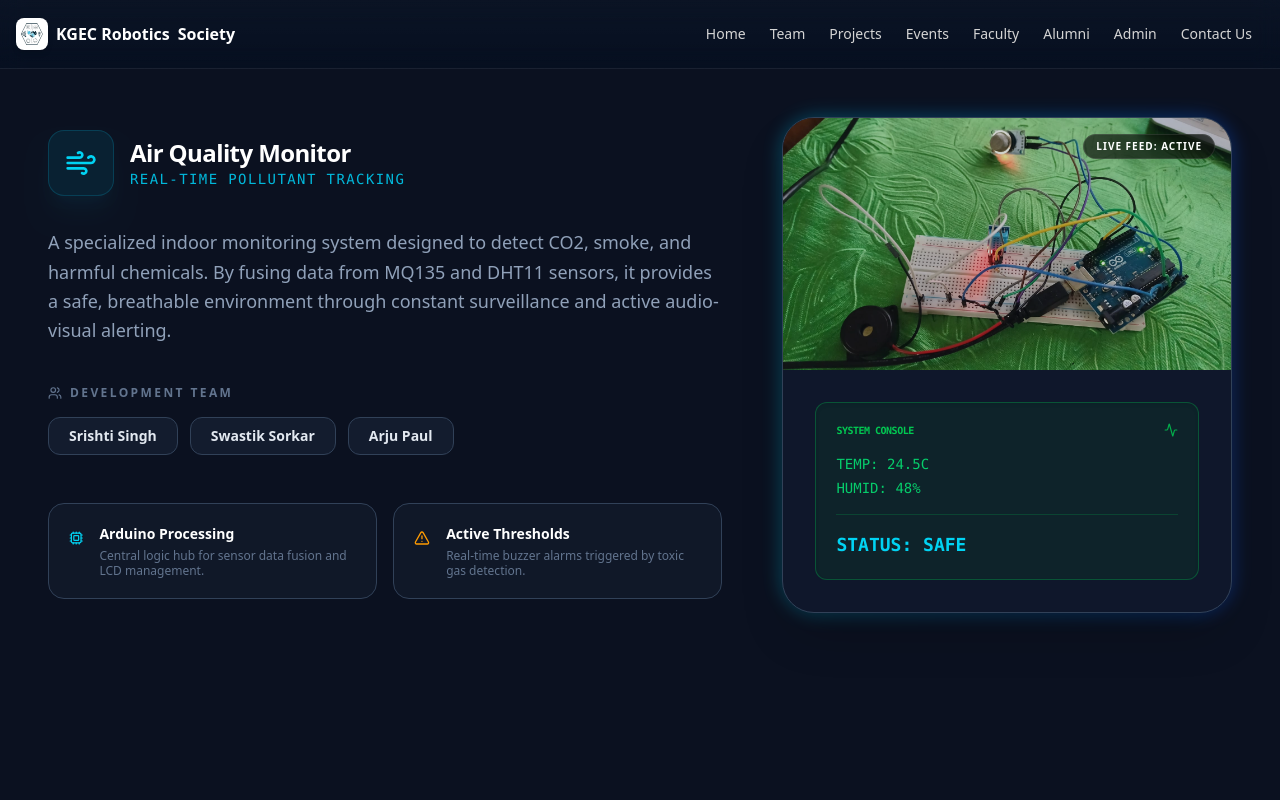
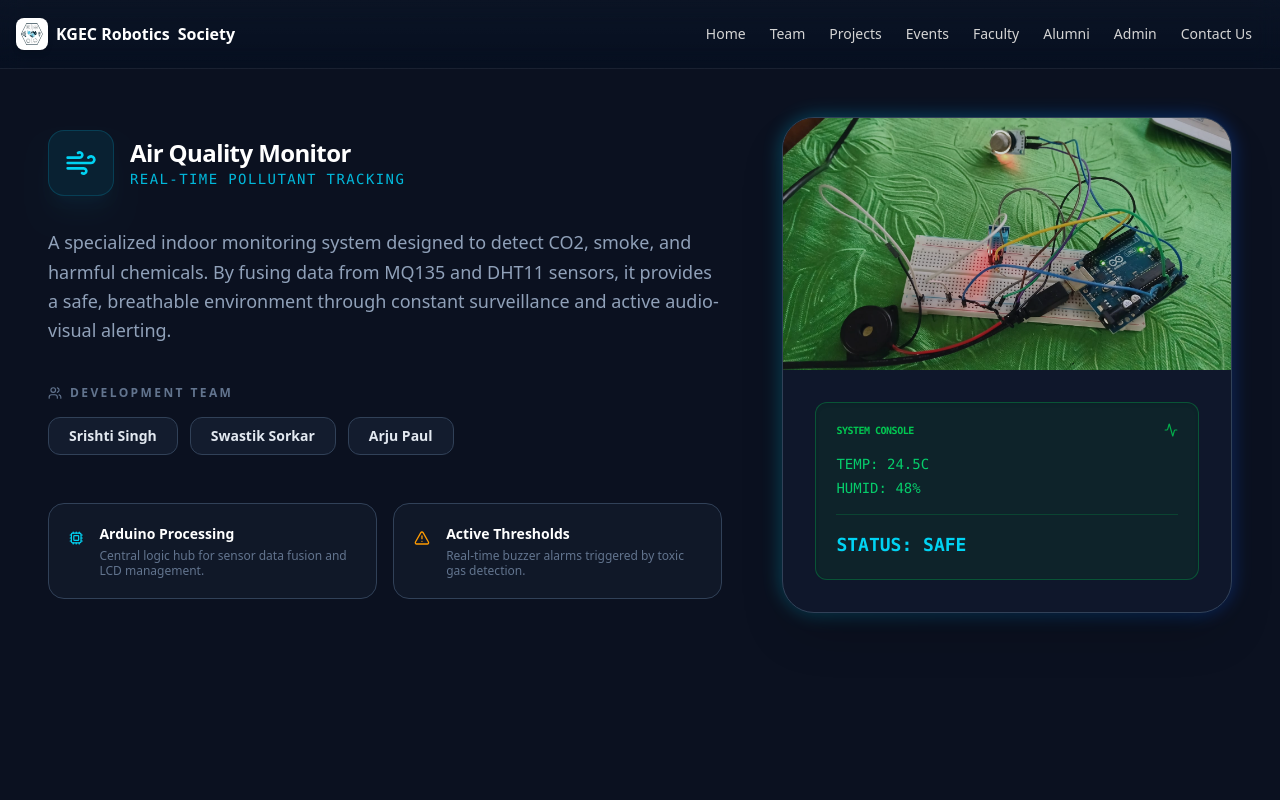
Before and after one commit to arjupaul2006/KGEC-RS-Website_2026, a Next.js app: page /projects/air-quality-monitor in a window 1280 px wide. Shown: the top 800 px of the page. Built offline with nearby package versions, Linux system fonts and the light colour scheme.

Commit message:
Project small changes

```diff
--- a/app/projects/air-quality-monitor/page.tsx
+++ b/app/projects/air-quality-monitor/page.tsx
@@ -77,9 +77,7 @@ const AirQualityUI = () => {
                  alt="Sensors and Hardware"
                  className="w-full h-full object-cover opacity-80 group-hover:scale-105 transition-transform duration-700"
                />
-               <div className="absolute top-4 right-4 bg-black/60 backdrop-blur-md px-3 py-1 rounded-full border border-white/10 text-[10px] font-bold text-white uppercase tracking-widest">
-                 Live Feed: ACTIVE
-               </div>
+
             </div>
 
             {/* Mock Display Output */}
--- a/app/projects/automated-medicine/page.tsx
+++ b/app/projects/automated-medicine/page.tsx
@@ -84,9 +84,7 @@ const MedicineDispenserUI = () => {
                    alt="ESP32 Medicine Dispenser Hardware"
                    className="w-full h-full object-cover opacity-70 group-hover:scale-110 transition-transform duration-700"
                  />
-                 <div className="absolute bottom-4 right-4 bg-black/60 backdrop-blur-md px-3 py-1 rounded-full border border-white/10 text-[10px] font-bold text-white uppercase tracking-widest">
-                   System Ready
-                 </div>
+
               </div>
 
               {/* Live Status Panel */}
--- a/app/projects/hand-gesture-detection/page.tsx
+++ b/app/projects/hand-gesture-detection/page.tsx
@@ -83,9 +83,7 @@ const HandGestureUI = () => {
                    alt="MediaPipe skeleton detection visualization"
                    className="w-full h-full object-cover opacity-70 group-hover:scale-110 transition-transform duration-700"
                  />
-                 <div className="absolute bottom-4 left-4 bg-black/60 backdrop-blur-md px-3 py-1 rounded-full border border-white/10 text-[10px] font-bold text-white uppercase tracking-widest">
-                   Vision: STREAMING
-                 </div>
+
               </div>
 
               {/* Real-time Telemetry Panel */}
```
